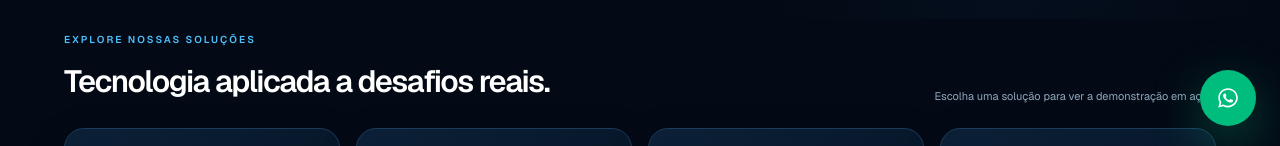
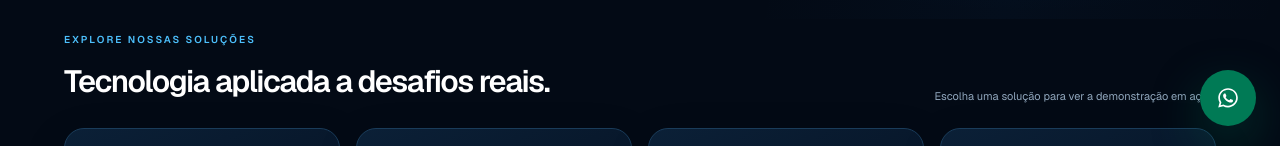
Before and after one commit to vorzax-tecnologia/vorzax-site, a Next.js app: page / in a window 1280 px wide. Shown: the part 654-800 px from the top of the page. Built offline with nearby package versions, Linux system fonts and the light colour scheme.

Commit message:
fix(a11y): identificação e contraste do WhatsApp flutuante

```diff
--- a/src/app/page.tsx
+++ b/src/app/page.tsx
@@ -539,7 +539,7 @@ export default function Home() {
   };
 
   return (
-    <main className="relative isolate min-h-screen overflow-hidden bg-[#020611] text-white">
+    <main className="vx-institutional relative isolate min-h-screen overflow-hidden bg-[#020611] text-white">
       <style>{`
         [data-reveal] {
           /* Keep the page usable even when the browser blocks client-side JS. */
@@ -848,10 +848,10 @@ export default function Home() {
 
   <button
     type="button"
-    aria-label={whatsappOpen ? "Fechar WhatsApp" : "Abrir WhatsApp"}
+    aria-label={whatsappOpen ? (footerVisible ? "Fechar opções do WhatsApp" : "Fale conosco — fechar opções") : footerVisible ? "Abrir WhatsApp" : "Fale conosco pelo WhatsApp"}
     aria-expanded={whatsappOpen}
     onClick={() => setWhatsappOpen((open) => !open)}
-    className={`flex h-12 items-center justify-center gap-2 rounded-full bg-emerald-500 text-white shadow-[0_18px_50px_rgba(16,185,129,0.35)] transition-all duration-300 hover:-translate-y-1 hover:bg-emerald-400 sm:h-14 ${
+    className={`flex h-12 items-center justify-center gap-2 rounded-full bg-emerald-700 text-white shadow-[0_18px_50px_rgba(4,120,87,0.35)] transition-all duration-300 hover:-translate-y-1 hover:bg-emerald-600 sm:h-14 ${
       footerVisible ? "w-12 px-0 sm:w-14 sm:px-0" : "px-3 sm:px-5"
     }`}
   >
```
